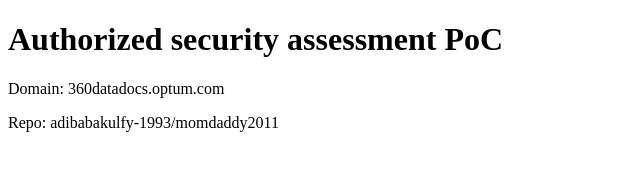
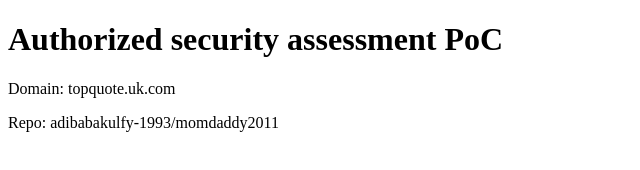
Before and after one commit to adibabakulfy-1993/momdaddy2011, a plain HTML site: page index.html in a window 1280 px wide. Shown: the full height of the page, 0-640 px from the left. Drawn offline with Linux system fonts and the light colour scheme.

Commit message:
init pages

```diff
--- a/index.html
+++ b/index.html
@@ -1 +1 @@
-<!doctype html><html><head><meta charset=utf-8><title>PoC 360datadocs.optum.com</title></head><body><h1>Authorized security assessment PoC</h1><p>Domain: 360datadocs.optum.com</p><p>Repo: adibabakulfy-1993/momdaddy2011</p></body></html>
+<!doctype html><html><head><meta charset=utf-8><title>PoC topquote.uk.com</title></head><body><h1>Authorized security assessment PoC</h1><p>Domain: topquote.uk.com</p><p>Repo: adibabakulfy-1993/momdaddy2011</p></body></html>
```
